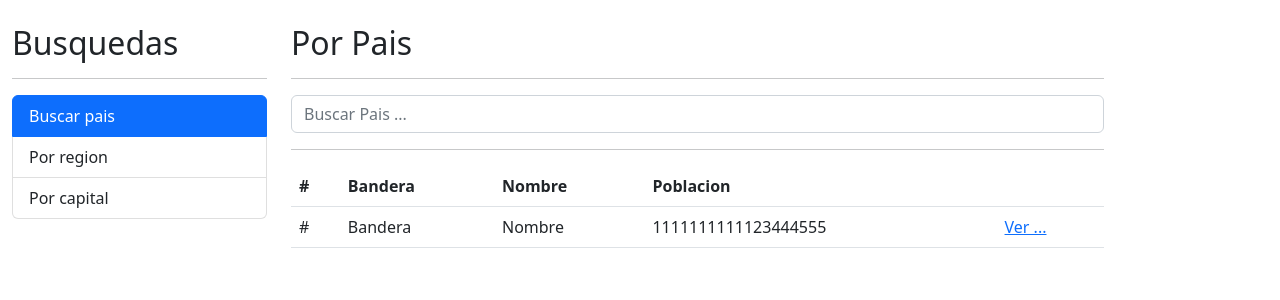
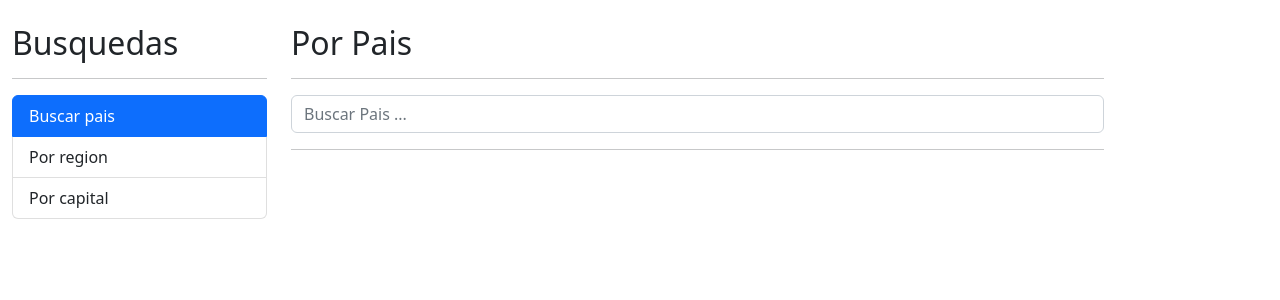
Before and after one commit to betterjacfalcon/PaisesApp, an Angular app: page / in a window 1280 px wide. Shown: the top 300 px of the page. Built offline with nearby package versions, Linux system fonts and the light colour scheme.

Commit message:
Llenar la tabla de países

```diff
--- a/src/app/pais/pages/por-pais/por-pais.component.html
+++ b/src/app/pais/pages/por-pais/por-pais.component.html
@@ -16,7 +16,7 @@
     class="alert alert-danger">
     No se encontro nada con el termino {{termino}}
 </div>
-<div *ngIf="!hayError"
+<div *ngIf="paises.length > 0"
     class="row">
     <div class="col">
         <table class="table table-hover">
@@ -30,13 +30,15 @@
                 </tr>
             </thead>
             <tbody>
-                <tr>
-                    <td>#</td>
-                    <td>Bandera</td>
-                    <td>Nombre</td>
-                    <td>1111111111123444555</td>
+                <tr *ngFor="let pais of paises, let i= index ">
+                    <td>{{i + 1}}</td>
                     <td>
-                        <a href="/pais/cri">Ver ...</a>
+                        <img class="small-flag" [src]="pais.flags.png">
+                    </td>
+                    <td>{{pais.name.common}}</td>
+                    <td>{{pais.population | number}}</td>
+                    <td>
+                        <a [routerLink]="['/pais', pais.cca2]">Ver ...</a>
                     </td>
                 </tr>
             </tbody>
--- a/src/app/pais/pages/por-pais/por-pais.component.ts
+++ b/src/app/pais/pages/por-pais/por-pais.component.ts
@@ -1,4 +1,5 @@
 import { Component } from '@angular/core';
+import { Country } from '../../interfaces/pais.interface';
 import { PaisService } from '../../services/pais.service';
 
 @Component({
@@ -10,6 +11,7 @@
 
   termino:string = '';
   hayError:boolean = false;
+  paises: Country[] = [];
 
   //Injection del Servicios Pais => private paisService: PaisService
   constructor(private paisService: PaisService) { }
@@ -20,8 +22,10 @@
     this.paisService.buscarPais(this.termino)
     .subscribe( paises => {
       console.log(paises);
+      this.paises = paises;
     }, (err) =>{
       this.hayError = true;
+      this.paises = [];
     })
   }
 
--- a/src/app/pais/pais.module.ts
+++ b/src/app/pais/pais.module.ts
@@ -5,6 +5,7 @@
 import { PorPaisComponent } from './pages/por-pais/por-pais.component';
 import { PorRegionComponent } from './pages/por-region/por-region.component';
 import { VerPaisComponent } from './pages/ver-pais/ver-pais.component';
+import { RouterModule } from '@angular/router';
 
 @NgModule({
   declarations: [
@@ -21,7 +22,8 @@
   ],
   imports: [
     CommonModule,
-    FormsModule
+    FormsModule,
+    RouterModule
   ]
 })
 export class PaisModule { }
--- a/src/styles.css
+++ b/src/styles.css
@@ -1 +1,4 @@
 /* You can add global styles to this file, and also import other style files */
+.small-flag{
+    width: 50px;
+}
```
